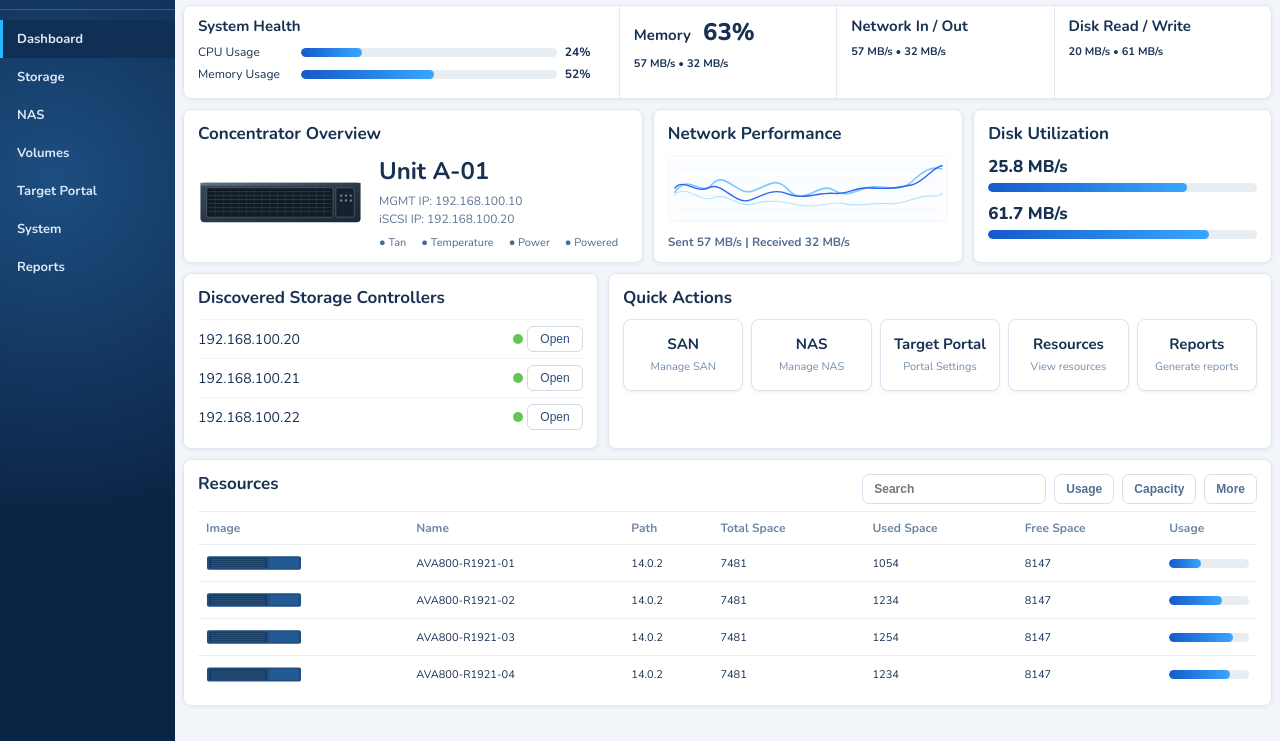
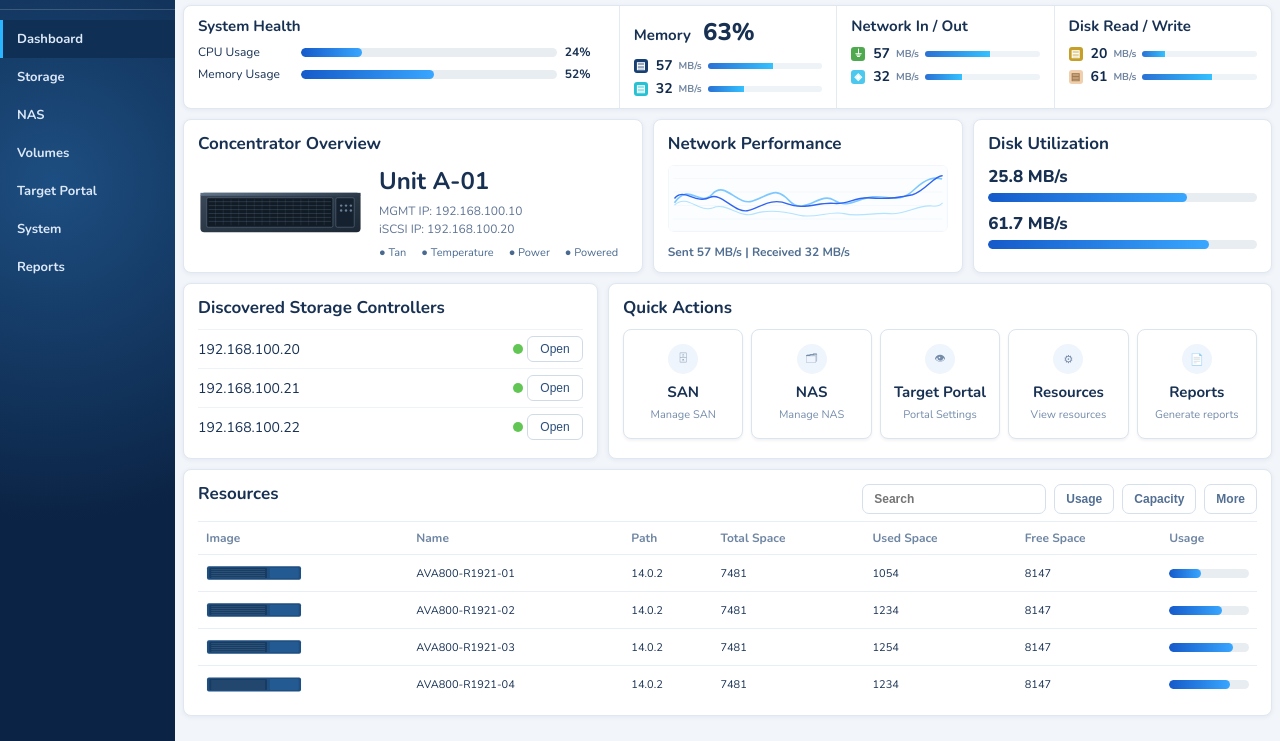
Before and after one commit to ahmadshafi70/scvm_frontend, a plain HTML site: page index.html in a window 1280 px wide. Shown: the part 59-800 px from the top of the page. Drawn offline with nearby package versions, Linux system fonts and the light colour scheme.

Commit message:
Add stat icons/bars and quick action icons

```diff
--- a/index.html
+++ b/index.html
@@ -44,9 +44,48 @@
             <div class="row"><span>CPU Usage</span><div class="bar"><span style="width: 24%"></span></div><strong>24%</strong></div>
             <div class="row"><span>Memory Usage</span><div class="bar"><span style="width: 52%"></span></div><strong>52%</strong></div>
           </div>
-          <div class="stat-block"><h3>Memory <span class="inline-big">63%</span></h3><p>57 MB/s • 32 MB/s</p></div>
-          <div class="stat-block"><h3>Network In / Out</h3><p>57 MB/s • 32 MB/s</p></div>
-          <div class="stat-block"><h3>Disk Read / Write</h3><p>20 MB/s • 61 MB/s</p></div>
+
+          <div class="stat-block">
+            <h3>Memory <span class="inline-big">63%</span></h3>
+            <div class="metric-line">
+              <span class="metric-icon navy">▤</span>
+              <strong>57</strong><small>MB/s</small>
+              <div class="tiny-bar"><span style="width: 57%"></span></div>
+            </div>
+            <div class="metric-line">
+              <span class="metric-icon cyan">▤</span>
+              <strong>32</strong><small>MB/s</small>
+              <div class="tiny-bar"><span style="width: 32%"></span></div>
+            </div>
+          </div>
+
+          <div class="stat-block">
+            <h3>Network In / Out</h3>
+            <div class="metric-line">
+              <span class="metric-icon green">⏚</span>
+              <strong>57</strong><small>MB/s</small>
+              <div class="tiny-bar"><span style="width: 57%"></span></div>
+            </div>
+            <div class="metric-line">
+              <span class="metric-icon sky">◈</span>
+              <strong>32</strong><small>MB/s</small>
+              <div class="tiny-bar"><span style="width: 32%"></span></div>
+            </div>
+          </div>
+
+          <div class="stat-block">
+            <h3>Disk Read / Write</h3>
+            <div class="metric-line">
+              <span class="metric-icon gold">▤</span>
+              <strong>20</strong><small>MB/s</small>
+              <div class="tiny-bar"><span style="width: 20%"></span></div>
+            </div>
+            <div class="metric-line">
+              <span class="metric-icon peach">▤</span>
+              <strong>61</strong><small>MB/s</small>
+              <div class="tiny-bar"><span style="width: 61%"></span></div>
+            </div>
+          </div>
         </section>
 
         <section class="overview-grid">
@@ -86,11 +125,11 @@
           <article class="card quick-actions">
             <h3>Quick Actions</h3>
             <div class="action-cards">
-              <div class="action"><b>SAN</b><span>Manage SAN</span></div>
-              <div class="action"><b>NAS</b><span>Manage NAS</span></div>
-              <div class="action"><b>Target Portal</b><span>Portal Settings</span></div>
-              <div class="action"><b>Resources</b><span>View resources</span></div>
-              <div class="action"><b>Reports</b><span>Generate reports</span></div>
+              <div class="action"><span class="action-icon">🗄</span><b>SAN</b><span>Manage SAN</span></div>
+              <div class="action"><span class="action-icon">🗂</span><b>NAS</b><span>Manage NAS</span></div>
+              <div class="action"><span class="action-icon">👁</span><b>Target Portal</b><span>Portal Settings</span></div>
+              <div class="action"><span class="action-icon">⚙</span><b>Resources</b><span>View resources</span></div>
+              <div class="action"><span class="action-icon">📄</span><b>Reports</b><span>Generate reports</span></div>
             </div>
           </article>
         </section>
--- a/styles.css
+++ b/styles.css
@@ -21,6 +21,14 @@ main{padding:0 8px 10px}
 .row{display:grid;grid-template-columns:95px 1fr 40px;gap:8px;align-items:center;margin-bottom:6px;font-size:12px}
 .bar{background:#e8edf2;border-radius:8px;height:9px;overflow:hidden}.bar span{display:block;height:100%;background:linear-gradient(90deg,#155ac9,#38a6ff);border-radius:8px}
 .stat-block p{margin:8px 0 0;font-size:11px;font-weight:700;color:#1b3456}
+
+.metric-line{display:grid;grid-template-columns:16px auto auto 1fr;align-items:center;gap:6px;margin-top:4px}
+.metric-line strong{font-size:14px;color:#122b4d}
+.metric-line small{font-size:10px;color:#6f84a0;font-weight:700}
+.metric-icon{width:14px;height:14px;display:grid;place-items:center;border-radius:3px;font-size:10px;color:#fff;font-weight:800}
+.metric-icon.navy{background:#173f74}.metric-icon.cyan{background:#26c2d3}.metric-icon.green{background:#4ea94f}.metric-icon.sky{background:#4cc7ee}.metric-icon.gold{background:#c59f27}.metric-icon.peach{background:#efcfad;color:#9f784f}
+.tiny-bar{height:6px;border-radius:8px;background:#eef3f8;overflow:hidden}
+.tiny-bar span{display:block;height:100%;background:linear-gradient(90deg,#2a71d4,#34c1ff)}
 .overview-grid{display:grid;grid-template-columns:2fr 1.35fr 1.3fr;gap:10px;margin-top:10px}
 .overview,.chart,.disk,.controllers,.quick-actions,.resources{padding:12px 14px}
 h3{margin:0 0 10px;font-size:17px}
@@ -32,7 +40,7 @@ h3{margin:0 0 10px;font-size:17px}
 .controllers ul{list-style:none;margin:0;padding:0}.controllers li{display:grid;grid-template-columns:1fr 14px 56px;align-items:center;padding:6px 0;border-top:1px solid #eef3f8;font-size:14px}
 .dot{width:10px;height:10px;background:#62c655;border-radius:50%;display:inline-block}.controllers button{background:#fff;border:1px solid #d0dbe8;border-radius:6px;padding:5px 8px;font-size:12px;color:#2b4e7a}
 .action-cards{display:grid;grid-template-columns:repeat(5,1fr);gap:8px}.action{border:1px solid #dbe5ef;border-radius:8px;padding:14px 8px;text-align:center;background:#fff;box-shadow:0 2px 3px #0018380d}
-.action b{font-size:15px;display:block}.action span{color:#748baa;font-size:11px}
+.action-icon{width:30px;height:30px;border-radius:50%;background:#eff5fc;display:grid;place-items:center;font-size:16px;color:#4e6f97;margin:0 auto 8px}.action b{font-size:15px;display:block}.action span{color:#748baa;font-size:11px}
 .resources{margin-top:10px}.table-head{display:flex;justify-content:space-between;align-items:center;margin-bottom:6px}
 .filters{display:flex;gap:8px}.filters input,.filters button{border:1px solid #d5e0ec;border-radius:7px;padding:7px 11px;background:#fff;color:#526f93;font-weight:700;font-size:12px}
 table{width:100%;border-collapse:collapse;font-size:11px}th,td{border-top:1px solid #e8eef5;text-align:left;padding:8px 8px}th{color:#6f86a3;font-size:12px}
```
